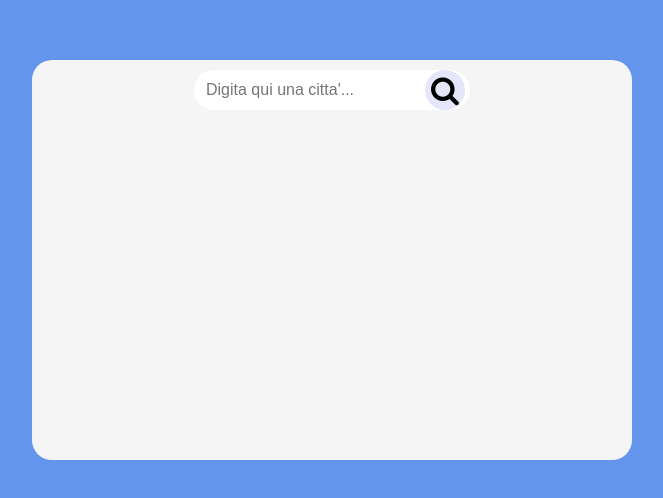
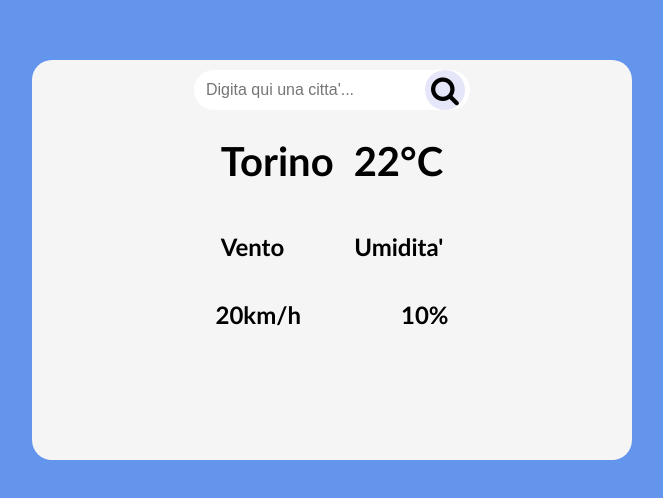
Before and after one commit to EmanueleMusco/AppMeteo, a plain HTML site: page index.html in a window 1280 px wide. Shown: the part 140-638 px from the top of the page, without its empty margins (308-971 px from the left). Drawn offline with Linux system fonts and the light colour scheme.

Commit message:
Aggiunto Template per posizionare elementi, aggiustare le rispettive colonne e righe nel css di vento e umidita'

```diff
--- a/index.html
+++ b/index.html
@@ -15,7 +15,21 @@
             <!-- Input testo per ricercare-->
             <input type="text" name="chiave-ricerca" id="chiave-ricerca" placeholder="Digita qui una citta'...">
             <!-- Pulsante per cercare -->
-            <button id="pulsante-ricerca"> <i class="fa fa-solid fa-search" style="font-size: 30px;"></i></button>
+            <button id="pulsante-ricerca"> <i class="fa fa-solid fa-search" style="font-size: 30px;" onclick="get_weather()"></i></button>
+        </div>
+
+        <div class="info-meteo">
+            <h1 class="nome-citta">Torino</h1>
+            <h1 class="gradi">22°C</h1>
+        </div>
+
+        <div class="info-generali">
+            <h2 class="vento">Vento</h2>
+            <h2 class="umidita">Umidita'</h2>
+        </div>
+        <div class="dati-vento-umidita">
+            <h2>20km/h</h2>
+            <h2>10%</h2>
         </div>
 
 
--- a/script.js
+++ b/script.js
@@ -0,0 +1,4 @@
+async function get_weather() {
+    const city = document.getElementById("chiave-ricerca").value;
+    console.log(city)
+}
--- a/style.css
+++ b/style.css
@@ -13,7 +13,8 @@ body {
   width: 600px;
   height: 400px;
   display: flex;
-  justify-content: center;
+align-items: center;
+  flex-direction: column;
 }
 
 .ricerca {
@@ -58,3 +59,33 @@ body {
 #pulsante-ricerca:hover{
     background-color: rgb(255, 211, 128);
 }
+
+.info-meteo{
+  display: flex;
+  flex-direction: row;
+  gap: 20px;
+}
+.nome-citta{
+  font-family: 'Gill Sans', 'Gill Sans MT', Calibri, 'Trebuchet MS', sans-serif;
+  font-size: 40px;
+}
+.gradi{
+  font-family: 'Gill Sans', 'Gill Sans MT', Calibri, 'Trebuchet MS', sans-serif;
+  font-size: 40px;
+}
+
+/*aggiustare colonne e righe vento e umidita*/
+.info-generali{
+  display: flex;
+  font-family: 'Gill Sans', 'Gill Sans MT', Calibri, 'Trebuchet MS', sans-serif;
+  flex-direction: row;
+  justify-content: center;
+  gap: 70px;
+}
+.dati-vento-umidita{
+  display: flex;
+  font-family: 'Gill Sans', 'Gill Sans MT', Calibri, 'Trebuchet MS', sans-serif;
+  flex-direction: row;
+  gap: 100px;
+  justify-content: center;
+}
```
